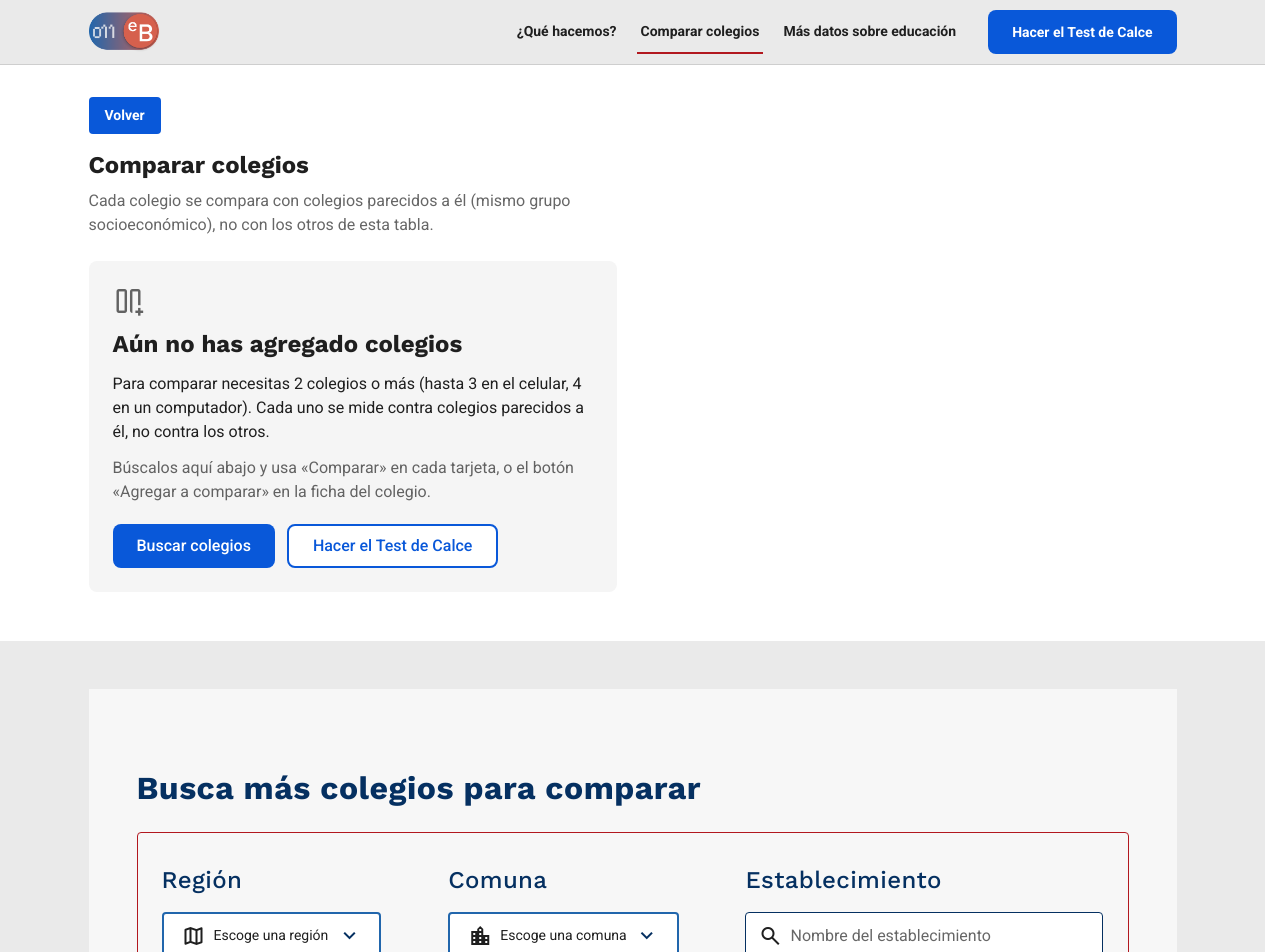
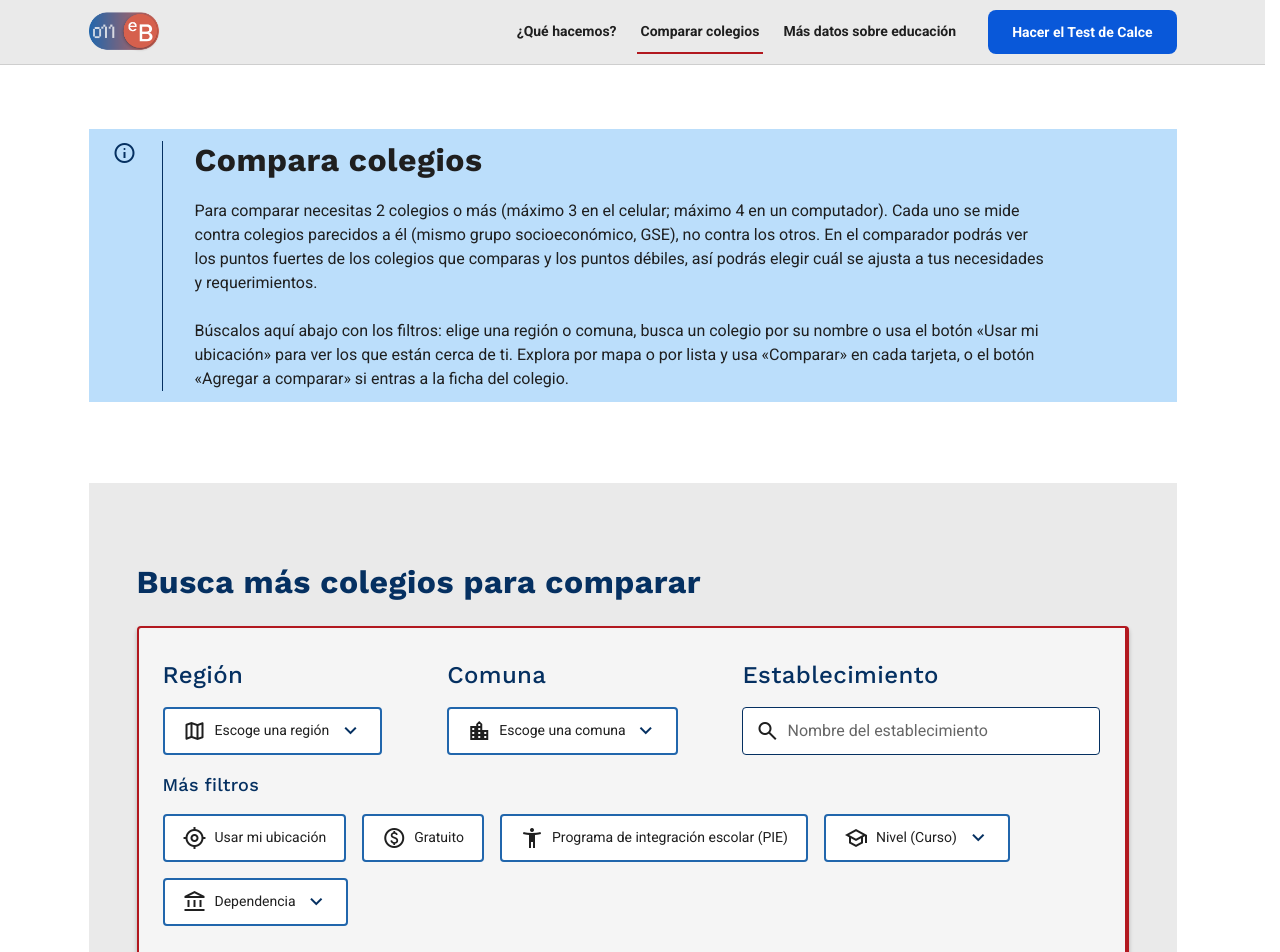
Before and after one commit to m4tias62/eduBIG, a Next.js app in the folder web-app/: page /comparar in a window 1280 px wide. Shown: the top 952 px of the page. Built offline with nearby package versions, Linux system fonts and the light colour scheme.

Commit message:
v3: fichas informativas, nuevo inicio de Comparar y panel de filtros con estética de tarjeta

```diff
--- a/web-app/app/comparar/page.tsx
+++ b/web-app/app/comparar/page.tsx
@@ -1,13 +1,11 @@
 import type { Metadata } from "next";
 import { Suspense } from "react";
-import Link from "next/link";
 import { getDetalle } from "@/lib/data/servidor";
 import { construirColegio, posicionesDesdeUrl, textoReferenciaGse, type ColegioComparado } from "@/lib/data/comparacion";
-import { BotonVolver } from "@/components/ficha/BotonVolver";
 import { SincronizarComparacion } from "@/components/comparar/SincronizarComparacion";
 import { Comparacion } from "@/components/comparar/Comparacion";
 import { EncabezadoConEspacios } from "@/components/comparar/EncabezadoConEspacios";
-import { Icon } from "@/components/ui/Icon";
+import { FichaInformativa } from "@/components/ui/FichaInformativa";
 import { ExploradorHome } from "@/components/home/ExploradorHome";
 import type { DetalleColegio } from "@/lib/types";
 
@@ -19,6 +17,7 @@ import type { DetalleColegio } from "@/lib/types";
  *
  * v3 (Matías, 2026-11-05): debajo de la comparación va el mismo explorador
  * de la Home (filtros, lista y mapa), para sumar colegios sin salir de aquí.
+ * Arriba, una ficha informativa explica cómo comparar y cómo buscar.
  */
 export const metadata: Metadata = { title: "Comparar colegios — Edubig" };
 
@@ -46,70 +45,60 @@ export default function Comparar({
   return (
     <>
       <SincronizarComparacion rbds={colegios.map((c) => c.rbd)} posiciones={colegios.map((c) => c.posicion)} />
-      <div className="contenedor flex flex-col pb-xl pt-l lg:pb-xxl lg:pt-xl">
-        <BotonVolver href="/" />
-        {/* Volver → título: 16 px, igual que Explorar, la ficha y el Test.
-            id: destino de «Subir a la comparación» desde el explorador. */}
-        <div id="comparacion" className="ancho-6-col mt-m flex scroll-mt-24 flex-col gap-xs">
-          <h1 className="text-lg font-bold text-texto-primario">Comparar colegios</h1>
-          <p className="text-sm text-texto-secundario">
-            Cada colegio se compara con colegios parecidos a él (mismo grupo socioeconómico), no con los otros de
-            esta tabla.
-          </p>
+      {/* v3 (Matías, 2026-11-05): la ficha informativa reemplaza a «Volver», al
+          título con su bajada y a la caja «Aún no has agregado colegios», que
+          repetían lo que ofrece el explorador de abajo. Se mantiene también
+          con colegios elegidos, para volver a leer cómo buscar. */}
+      <div className="contenedor flex flex-col gap-xl pb-xl pt-xl lg:pt-16">
+        {/* id: destino de «Subir a la comparación» desde el explorador. */}
+        <div id="comparacion" className="scroll-mt-24">
+          <FichaInformativa titulo="Compara colegios" nivelTitulo="h1" idTitulo="comparar-titulo">
+            <p>
+              Para comparar necesitas 2 colegios o más (máximo 3 en el celular; máximo 4 en un computador). Cada uno
+              se mide contra colegios parecidos a él (mismo grupo socioeconómico, GSE), no contra los otros. En el
+              comparador podrás ver los puntos fuertes de los colegios que comparas y los puntos débiles, así podrás
+              elegir cuál se ajusta a tus necesidades y requerimientos.
+            </p>
+            <p>
+              Búscalos aquí abajo con los filtros: elige una región o comuna, busca un colegio por su nombre o usa el
+              botón «Usar mi ubicación» para ver los que están cerca de ti. Explora por mapa o por lista y usa
+              «Comparar» en cada tarjeta, o el botón «Agregar a comparar» si entras a la ficha del colegio.
+            </p>
+          </FichaInformativa>
         </div>
 
-        {colegios.length < 2 ? <SinComparacion colegios={colegios} /> : <Comparacion colegios={colegios} />}
+        {colegios.length === 1 && <UnColegio colegio={colegios[0]} />}
+        {colegios.length >= 2 && <Comparacion colegios={colegios} />}
       </div>
       {/* Al pasar este punto, la barra fija de la comparación se retira. */}
       <div id="fin-comparacion" aria-hidden className="h-px" />
-      <Suspense fallback={<div className="min-h-[480px] bg-superficie-hundida" aria-hidden />}>
+      <Suspense fallback={<div className="min-h-[480px] bg-superficie-base" aria-hidden />}>
         <ExploradorHome rutaBase="/comparar" titulo="Busca más colegios para comparar" />
       </Suspense>
     </>
   );
 }
 
-function SinComparacion({ colegios }: { colegios: ColegioComparado[] }) {
+/** Con un solo colegio: su encabezado y un aviso (variante «aviso» de Matías). */
+function UnColegio({ colegio }: { colegio: ColegioComparado }) {
   return (
-    <>
-      {colegios.length > 0 && (
-        <EncabezadoConEspacios
-          colegios={colegios.map((c) => ({
-            rbd: c.rbd,
-            posicion: c.posicion,
-            nombre: c.nombre,
-            referencia: textoReferenciaGse(c),
-          }))}
-        />
-      )}
-      <div className="ancho-6-col mt-l flex flex-col gap-s rounded-m bg-superficie-elevada p-l">
-        {colegios.length === 0 && <Icon nombre="splitscreen_vertical_add" size={32} className="text-texto-secundario" />}
-        <h2 className="text-md font-bold text-texto-primario lg:text-lg">
-          {colegios.length === 0 ? "Aún no has agregado colegios" : "Agrega al menos un colegio más para comparar"}
-        </h2>
-        <p className="text-sm text-texto-primario">
-          Para comparar necesitas 2 colegios o más (hasta 3 en el celular, 4 en un computador). Cada uno se mide
-          contra colegios parecidos a él, no contra los otros.
+    <div className="flex flex-col gap-l">
+      <EncabezadoConEspacios
+        colegios={[
+          {
+            rbd: colegio.rbd,
+            posicion: colegio.posicion,
+            nombre: colegio.nombre,
+            referencia: textoReferenciaGse(colegio),
+          },
+        ]}
+      />
+      <FichaInformativa uso="aviso">
+        <p>
+          <strong>Agrega al menos un colegio más.</strong> Ya tienes {colegio.nombre} en la comparación; para
+          comparar necesitas 2 colegios o más. Búscalos aquí abajo.
         </p>
-        <p className="text-sm text-texto-secundario">
-          Búscalos aquí abajo y usa «Comparar» en cada tarjeta, o el botón «Agregar a comparar» en la ficha del
-          colegio.
-        </p>
-        <div className="mt-xs flex flex-col gap-s sm:flex-row">
-          <Link
-            href="#explorar"
-            className="inline-flex min-h-objetivo-tactil items-center justify-center rounded-m bg-interaccion-enlace px-l text-sm font-medium text-texto-sobre-oscuro hover:bg-interaccion-enlace-hover"
-          >
-            Buscar colegios
-          </Link>
-          <Link
-            href="/test"
-            className="inline-flex min-h-objetivo-tactil items-center justify-center rounded-m border-2 border-interaccion-enlace bg-superficie-base px-l text-sm font-medium text-interaccion-enlace hover:bg-info-suave"
-          >
-            Hacer el Test de Calce
-          </Link>
-        </div>
-      </div>
-    </>
+      </FichaInformativa>
+    </div>
   );
 }
--- a/web-app/components/comparar/AgregarColegio.tsx
+++ b/web-app/components/comparar/AgregarColegio.tsx
@@ -59,8 +59,8 @@ export function BotonEspacioLibre({
       onClick={onClick}
       aria-expanded={abierto}
       className={clsx(
-        "group inline-flex min-h-objetivo-tactil items-center gap-xs rounded-s pr-s text-sm font-medium text-interaccion-enlace transition-colors hover:bg-info-suave hover:text-interaccion-enlace-hover active:bg-info-suave",
-        abierto && "bg-info-suave"
+        "group inline-flex min-h-objetivo-tactil items-center gap-xs rounded-s pr-s text-sm font-medium text-interaccion-enlace transition-colors hover:bg-interaccion-tinte hover:text-interaccion-enlace-hover active:bg-interaccion-tinte",
+        abierto && "bg-interaccion-tinte"
       )}
     >
       <MarcadorColegio posicion={posicion} libre />
@@ -197,7 +197,7 @@ export function BuscadorAgregar({
               className={clsx(
                 "flex min-h-objetivo-tactil cursor-pointer flex-col justify-center px-m py-xs",
                 i > 0 && "border-t border-borde-sutil",
-                i === activo ? "bg-info-suave" : "hover:bg-info-suave"
+                i === activo ? "bg-interaccion-tinte" : "hover:bg-interaccion-tinte"
               )}
             >
               <span className="text-sm font-medium text-texto-primario">{c.n}</span>
--- a/web-app/components/comparar/EncabezadoConEspacios.tsx
+++ b/web-app/components/comparar/EncabezadoConEspacios.tsx
@@ -62,8 +62,8 @@ export function EncabezadoConEspacios({
                     aria-expanded={abierta === p}
                     onClick={() => setAbierta(abierta === p ? null : p)}
                     className={clsx(
-                      "inline-flex min-h-objetivo-tactil items-center gap-xs self-start rounded-s pr-s text-sm font-medium text-interaccion-enlace underline underline-offset-2 transition-colors hover:bg-info-suave hover:text-interaccion-enlace-hover",
-                      abierta === p && "bg-info-suave"
+                      "inline-flex min-h-objetivo-tactil items-center gap-xs self-start rounded-s pr-s text-sm font-medium text-interaccion-enlace underline underline-offset-2 transition-colors hover:bg-interaccion-tinte hover:text-interaccion-enlace-hover",
+                      abierta === p && "bg-interaccion-tinte"
                     )}
                   >
                     <span aria-hidden className="material-symbols-outlined text-[20px] no-underline">
--- a/web-app/components/ficha/BotonComparar.tsx
+++ b/web-app/components/ficha/BotonComparar.tsx
@@ -19,7 +19,7 @@ export function BotonComparar({ rbd, nombre }: { rbd: number; nombre: string })
         onClick={() => alternar(rbd, maximo)}
         disabled={lleno}
         aria-pressed={esta}
-        className="min-h-[44px] inline-flex items-center justify-center gap-xs rounded-m border-2 border-interaccion-enlace bg-superficie-base px-l py-s text-xs font-bold text-interaccion-enlace hover:bg-info-suave disabled:border-borde-definido disabled:text-texto-secundario"
+        className="min-h-[44px] inline-flex items-center justify-center gap-xs rounded-m border-2 border-interaccion-enlace bg-superficie-base px-l py-s text-xs font-bold text-interaccion-enlace hover:bg-interaccion-tinte disabled:border-borde-definido disabled:text-texto-secundario"
       >
         <Icon nombre={esta ? "check" : "add"} size={18} />
         {esta ? "En tu comparación" : "Agregar a comparar"}
--- a/web-app/components/home/ExploradorHome.tsx
+++ b/web-app/components/home/ExploradorHome.tsx
@@ -21,13 +21,14 @@ import { Buscador } from "@/components/ui/Buscador";
 import { ToggleVista } from "@/components/ui/ToggleVista";
 import { TarjetaColegio } from "@/components/home/TarjetaColegio";
 import { EnlaceTexto } from "@/components/ui/EnlaceTexto";
+import { FichaInformativa } from "@/components/ui/FichaInformativa";
 import { MAX_COMPARAR, MAX_COMPARAR_MOVIL, urlComparar, useComparar, type Posiciones } from "@/lib/comparar";
 import { useEscritorio } from "@/lib/useEscritorio";
 
 const MapaLeaflet = dynamic(() => import("@/components/explorar/MapaLeaflet").then((m) => m.MapaLeaflet), {
   ssr: false,
   loading: () => (
-    <div className="flex h-full min-h-[480px] w-full items-center justify-center bg-superficie-hundida text-xs text-texto-secundario">
+    <div className="flex h-full min-h-[480px] w-full items-center justify-center bg-superficie-base text-xs text-texto-secundario">
       Cargando mapa…
     </div>
   ),
@@ -188,16 +189,21 @@ export function ExploradorHome({
           : "en todo Chile";
 
   return (
-    <section id="explorar" aria-labelledby="explorar-titulo" className="bg-superficie-hundida py-xl lg:py-xxl">
+    // v3 (Matías, 2026-11-05): fondos invertidos, en la Home y en Comparar: la
+    // sección en blanco y la tarjeta que contiene los filtros en gris hundido.
+    <section id="explorar" aria-labelledby="explorar-titulo" className="bg-superficie-base py-xl lg:py-xxl">
       <div className="contenedor">
-        <div className="flex flex-col gap-l bg-rdbu-06 px-m py-xl md:px-l lg:px-xxl lg:py-[80px]">
+        <div className="flex flex-col gap-l bg-superficie-hundida px-m py-xl md:px-l lg:px-xxl lg:py-[80px]">
           <h2 id="explorar-titulo" className="text-xl font-bold tracking-[0.015em] text-rdbu-01">
             {titulo}
           </h2>
 
-          {/* Panel de filtros (Figma 837:3847): 24 px a los lados, 32 arriba y
-              abajo, 16 px entre la fila de lugar, «Más filtros» y los chips. */}
-          <div className="flex flex-col gap-m rounded-s border border-rdbu-10 bg-rdbu-06 px-m py-l md:px-l md:py-xl">
+          {/* Panel de filtros (Figma 927:26930): 24 px a los lados, 32 arriba y
+              abajo, 16 px entre la fila de lugar, «Más filtros» y los chips.
+              Borde con la estética de las tarjetas (Matías, 2026-11-05): rdbu-10
+              de 2 px arriba e izquierda y 4 px a la derecha y abajo, con sombra.
+              Sin overflow oculto, para que las listas desplegables no se corten. */}
+          <div className="flex flex-col gap-m rounded-s border-b-4 border-l-2 border-r-4 border-t-2 border-rdbu-10 bg-superficie-elevada px-m py-l shadow-[0_3px_4px_rgba(0,0,0,0.25)] md:px-l md:py-xl">
             <div className="flex flex-col gap-l lg:flex-row lg:items-end lg:justify-between">
               <Grupo id="filtro-region" etiqueta="Región">
                 <SelectorFiltro
@@ -307,10 +313,16 @@ export function ExploradorHome({
           </div>
 
           {/* Resultados */}
+          {/* Ficha de ayuda (Matías, 2026-11-05): desaparece cuando aparecen la
+              lista o el mapa. Menciona «Usar mi ubicación», que no está en el
+              diseño pero sí en el panel. */}
           {!modo && !conGps && (
-            <p className="text-sm text-texto-secundario">
-              Elige una región o comuna, busca un colegio por su nombre o usa tu ubicación para ver los colegios.
-            </p>
+            <FichaInformativa>
+              <p>
+                Elige una región o comuna, busca un colegio por su nombre o usa el botón «Usar mi ubicación» para ver
+                los colegios que están cerca de ti.
+              </p>
+            </FichaInformativa>
           )}
 
           {error && (
--- a/web-app/components/home/TarjetaColegio.tsx
+++ b/web-app/components/home/TarjetaColegio.tsx
@@ -122,7 +122,7 @@ export function TarjetaColegio({
             }}
             className={cn(
               "relative z-10 flex-1 gap-xs px-m",
-              enComparacion && "bg-info-suave hover:bg-rdbu-05",
+              enComparacion && "bg-interaccion-tinte hover:bg-rdbu-05",
               bloqueado && "cursor-not-allowed border-borde-definido text-texto-secundario hover:bg-superficie-base"
             )}
           >
--- a/web-app/components/quiz/ShortlistResultado.tsx
+++ b/web-app/components/quiz/ShortlistResultado.tsx
@@ -215,7 +215,7 @@ export function ShortlistResultado({ previas }: { previas: RespuestasParciales }
           {shortlist.length >= 2 && (
             <Link
               href={`/comparar?rbd=${rbdsComparar.join(",")}`}
-              className="min-h-[44px] inline-flex items-center justify-center gap-xs rounded-m border-2 border-interaccion-enlace bg-superficie-base px-l py-s text-sm font-bold text-interaccion-enlace hover:bg-info-suave lg:self-start lg:px-xxl"
+              className="min-h-[44px] inline-flex items-center justify-center gap-xs rounded-m border-2 border-interaccion-enlace bg-superficie-base px-l py-s text-sm font-bold text-interaccion-enlace hover:bg-interaccion-tinte lg:self-start lg:px-xxl"
             >
               <Icon nombre="compare_arrows" size={20} />
               Comparar {shortlist.length === 3 ? "estos 3" : "estos 2"}
--- a/web-app/components/ubicacion/SelectorUbicacion.tsx
+++ b/web-app/components/ubicacion/SelectorUbicacion.tsx
@@ -133,7 +133,7 @@ export function SelectorUbicacion({
             "min-h-[44px] w-full inline-flex items-center justify-center gap-xs rounded-m px-l py-s text-sm font-bold disabled:opacity-70",
             variante === "primaria"
               ? "bg-interaccion-enlace text-texto-sobre-oscuro hover:bg-interaccion-enlace-hover"
-              : "border-2 border-interaccion-enlace bg-superficie-base text-interaccion-enlace hover:bg-info-suave"
+              : "border-2 border-interaccion-enlace bg-superficie-base text-interaccion-enlace hover:bg-interaccion-tinte"
           )}
         >
           <Icon nombre="my_location" size={20} />
--- a/web-app/components/ui/Boton.tsx
+++ b/web-app/components/ui/Boton.tsx
@@ -31,7 +31,7 @@ const VARIANTES: Record<Variante, string> = {
   secundario:
     "border-2 border-texto-sobre-oscuro bg-transparent text-texto-sobre-oscuro hover:bg-white/15 active:bg-white/25",
   contorno:
-    "border border-interaccion-enlace bg-superficie-base text-interaccion-enlace hover:bg-info-suave active:bg-rdbu-05",
+    "border border-interaccion-enlace bg-superficie-base text-interaccion-enlace hover:bg-interaccion-tinte active:bg-rdbu-05",
 };
 
 function clases(variante: Variante, sobreOscuro: boolean, className?: string) {
--- /dev/null
+++ b/web-app/components/ui/FichaInformativa.tsx
@@ -0,0 +1,73 @@
+import type { ReactNode } from "react";
+import { cn } from "@/lib/utils";
+import { Icon } from "@/components/ui/Icon";
+
+/**
+ * Ficha informativa (v3, componente «Información» de Matías, Figma 927:26816).
+ * Bloque de texto para leer con calma: cómo usar una sección, alertas o
+ * avisos. Anotación de Matías: «este elemento de información se debe aplicar
+ * a otras secciones donde haya información que deba leerse, por ejemplo en
+ * las fichas o en las "alertas o avisos" en las comparaciones».
+ *
+ * Usos (fondo, ícono):
+ * - informativo: info-suave (#BBDEFB), «info».
+ * - alerta: advertencia-suave (#FFCCBC), «warning».
+ * - aviso: exito-suave (#C8E6C9), «notifications».
+ * Cada uso tiene su propio ícono (misma familia, Material Symbols), para que
+ * la diferencia no dependa solo del color (WCAG 1.4.1). En alerta y aviso el
+ * lector de pantalla además oye el tipo al comienzo («Alerta:», «Aviso:»).
+ *
+ * Forma: ícono y línea vertical de 1 px en rdbu-01 a la izquierda (25 px
+ * entre ambos) y 32 px hasta el texto; título opcional en Work Sans Bold 32
+ * y párrafos en Roboto 16/24, separados por una línea en blanco (24 px).
+ * Contraste del texto (#1F1F1F) sobre los tres fondos: 11,5:1 o más.
+ */
+export type UsoFicha = "informativo" | "alerta" | "aviso";
+
+const FONDO: Record<UsoFicha, string> = {
+  informativo: "bg-info-suave",
+  alerta: "bg-advertencia-suave",
+  aviso: "bg-exito-suave",
+};
+const ICONO: Record<UsoFicha, string> = { informativo: "info", alerta: "warning", aviso: "notifications" };
+const TIPO: Partial<Record<UsoFicha, string>> = { alerta: "Alerta", aviso: "Aviso" };
+
+export function FichaInformativa({
+  uso = "informativo",
+  titulo,
+  nivelTitulo = "h2",
+  idTitulo,
+  children,
+  className,
+}: {
+  uso?: UsoFicha;
+  titulo?: string;
+  /** Nivel del título en la página (en Comparar es el h1). */
+  nivelTitulo?: "h1" | "h2" | "h3";
+  idTitulo?: string;
+  children: ReactNode;
+  className?: string;
+}) {
+  const Titulo = nivelTitulo;
+  const tipo = TIPO[uso];
+  return (
+    <div className={cn("flex gap-m px-m pb-[11px] pt-s sm:gap-xl sm:px-l", FONDO[uso], className)}>
+      {/* Ícono y línea: decorativos. */}
+      <div aria-hidden className="flex shrink-0 items-start gap-s sm:gap-[25px]">
+        <Icon nombre={ICONO[uso]} size={24} className="text-rdbu-01" />
+        <span className="w-px self-stretch bg-rdbu-01" />
+      </div>
+      <div className="flex min-w-0 max-w-[851px] flex-col gap-[20px] text-sm leading-[24px] text-texto-primario">
+        {titulo && (
+          <Titulo id={idTitulo} className="font-heading text-lg font-bold leading-[1.2] tracking-[0.015em] sm:text-xl">
+            {titulo}
+          </Titulo>
+        )}
+        <div className="[&_p+p]:mt-l">
+          {tipo && <span className="sr-only">{tipo}: </span>}
+          {children}
+        </div>
+      </div>
+    </div>
+  );
+}
```
Also changed, not shown: web-app/app/page.tsx (+5 -3 lines), web-app/tailwind.config.ts (+10 -4 lines).
